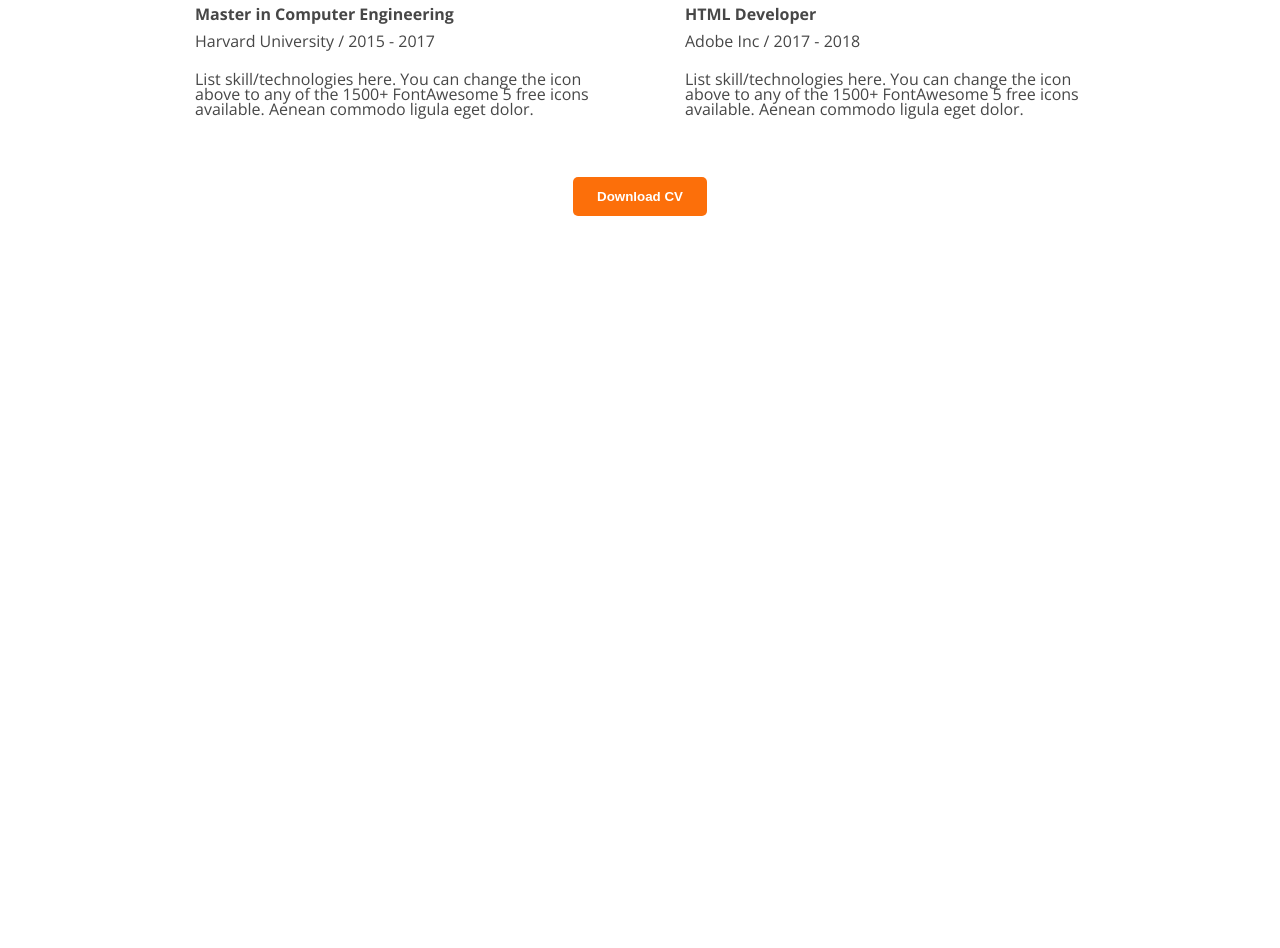
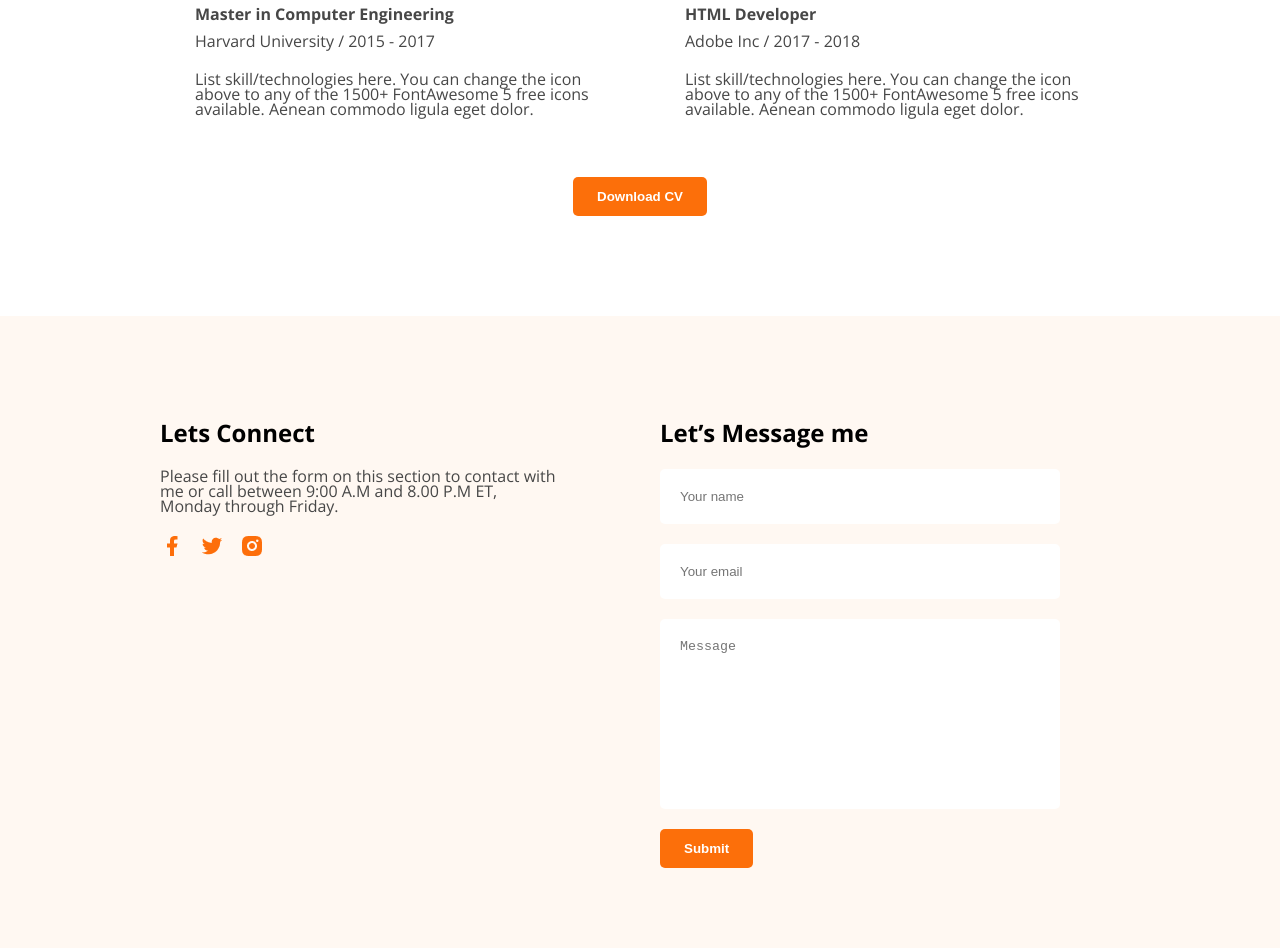
Before and after one commit to raihanXgithub/mary-portfolio, a plain HTML site: page index.html in a window 1280 px wide. Shown: the part 2173-3121 px from the top of the page. Before the commit the page ends 2489 px from the top, so only its background shows below. Drawn offline with nearby package versions, Linux system fonts and the light colour scheme.

Commit message:
footer section finished

```diff
--- a/index.html
+++ b/index.html
@@ -229,7 +229,52 @@
     <!-- main end -->
 
     <!-- footer start -->
-    <footer></footer>
+    <footer>
+      <div class="footer-section">
+        <div class="footer-column">
+          <h2 class="footer-title">Lets Connect</h2>
+          <p class="description">
+            Please fill out the form on this section to contact with me or call
+            between 9:00 A.M and 8.00 P.M ET, Monday through Friday.
+          </p>
+          <div class="footer-social-icons">
+            <img
+              src="images/icons/facebook.png"
+              alt="facebook"
+              class="social-icon"
+            /><img
+              src="images/icons/twitter.png"
+              alt="twitter"
+              class="social-icon"
+            /><img
+              src="images/icons/insta.png"
+              alt="instagram"
+              class="social-icon"
+            />
+          </div>
+        </div>
+
+        <div class="footer-column">
+          <h2 class="footer-title">Let’s Message me</h2>
+
+          <form action="#">
+            <input type="text" placeholder="Your name" />
+            <input
+              type="email"
+              name="email"
+              id="email"
+              placeholder="Your email"
+            />
+            <textarea
+              name="message"
+              id="message"
+              placeholder="Message"
+            ></textarea>
+            <input type="button" class="primary-btn" value="Submit" />
+          </form>
+        </div>
+      </div>
+    </footer>
     <!-- footer end -->
   </body>
 </html>
--- a/styles/portfolio.css
+++ b/styles/portfolio.css
@@ -190,3 +190,36 @@ hr {
   text-decoration: none;
   justify-content: center;
 }
+
+/* footer related styles */
+.footer-section {
+  background-color: #fff8f2;
+  padding: 80px 160px;
+  display: flex;
+  gap: 100px;
+}
+
+.footer-column .description {
+  width: 400px;
+}
+
+.footer-social-icons .social-icon {
+  width: 24px;
+  margin-right: 16px;
+}
+
+.footer-column form input[type="text"],
+input[type="email"],
+textarea {
+  border: none;
+  display: block;
+  margin-bottom: 20px;
+  padding: 20px;
+  width: 360px;
+  border-radius: 5px;
+}
+
+textarea {
+  resize: none;
+  height: 150px;
+}
```
